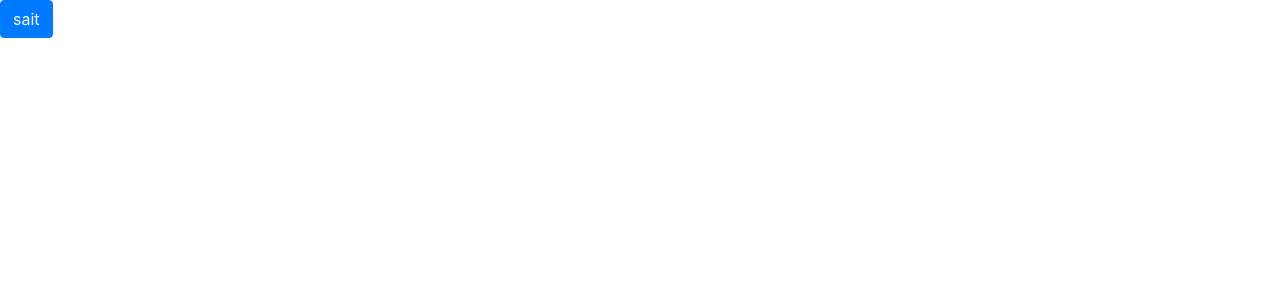
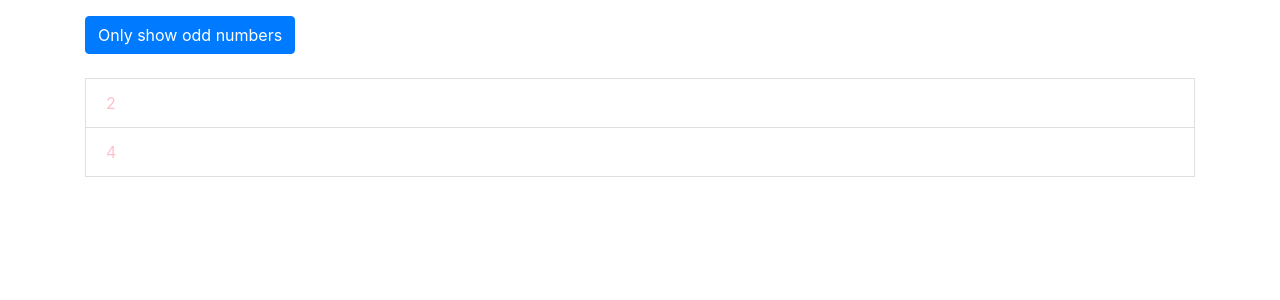
Before and after one commit to saittosun/directives-maxi, an Angular app: page / in a window 1280 px wide. Shown: the top 300 px of the page. Built offline with nearby package versions, Linux system fonts and the light colour scheme.

Commit message:
ngif, ngfor, ngclass, ngstyle directives are added

```diff
--- a/src/app/app.component.css
+++ b/src/app/app.component.css
@@ -0,0 +1,7 @@
+.odd {
+  color: red;
+}
+
+.even {
+  color: pink;
+}
--- a/src/app/app.component.html
+++ b/src/app/app.component.html
@@ -1 +1,32 @@
-<button class="btn btn-primary">sait</button>
+<div class="container mt-3">
+  <div class="row">
+    <div class="col-sm-12">
+      <button
+        class="btn btn-primary"
+        (click)="onlyOdd = !onlyOdd">
+        Only show odd numbers
+      </button>
+      <br>
+      <br>
+      <ul class="list-group">
+        <div *ngIf="onlyOdd">
+          <li
+            class="list-group-item"
+            [ngClass]="{odd: odd % 2 !== 0}"
+            [ngStyle]="{backgroundColor: 'yellow'}"
+            *ngFor="let odd of oddNumbers">
+            {{odd}}
+          </li>
+        </div>
+        <div *ngIf='!onlyOdd'>
+          <li
+            class="list-group-item"
+            [ngClass]="{even: even % 2 === 0}"
+            *ngFor="let even of evenNumbers">
+            {{even}}
+          </li>
+        </div>
+      </ul>
+    </div>
+  </div>
+</div>
--- a/src/app/app.component.ts
+++ b/src/app/app.component.ts
@@ -6,5 +6,7 @@ import { Component } from '@angular/core';
   styleUrls: ['./app.component.css']
 })
 export class AppComponent {
-  title = 'directives-maxi';
+  oddNumbers = [1, 3, 5];
+  evenNumbers = [2, 4];
+  onlyOdd = false;
 }
```
Also changed, not shown: 1 other file (tests, documents, lock files or other folders).
